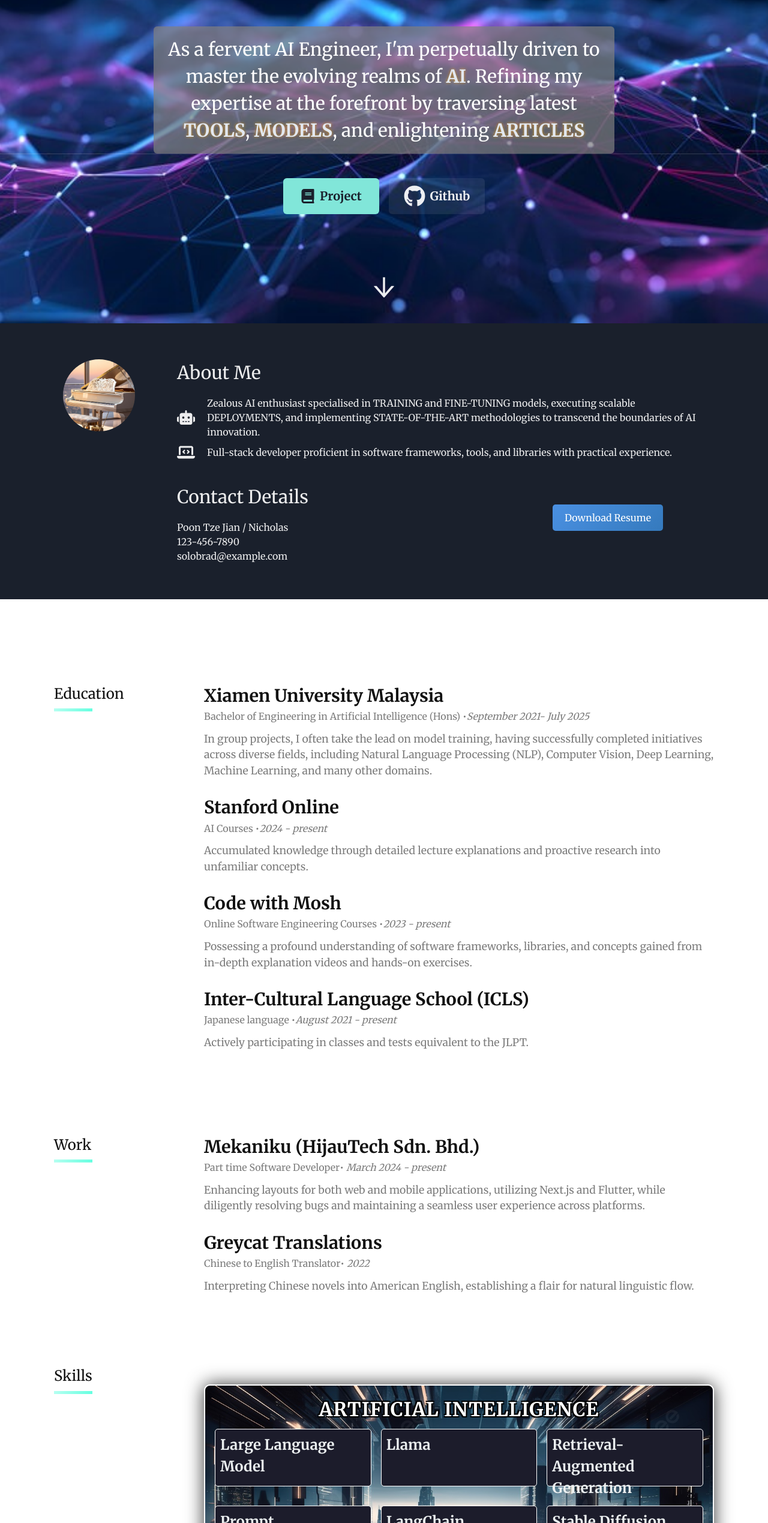
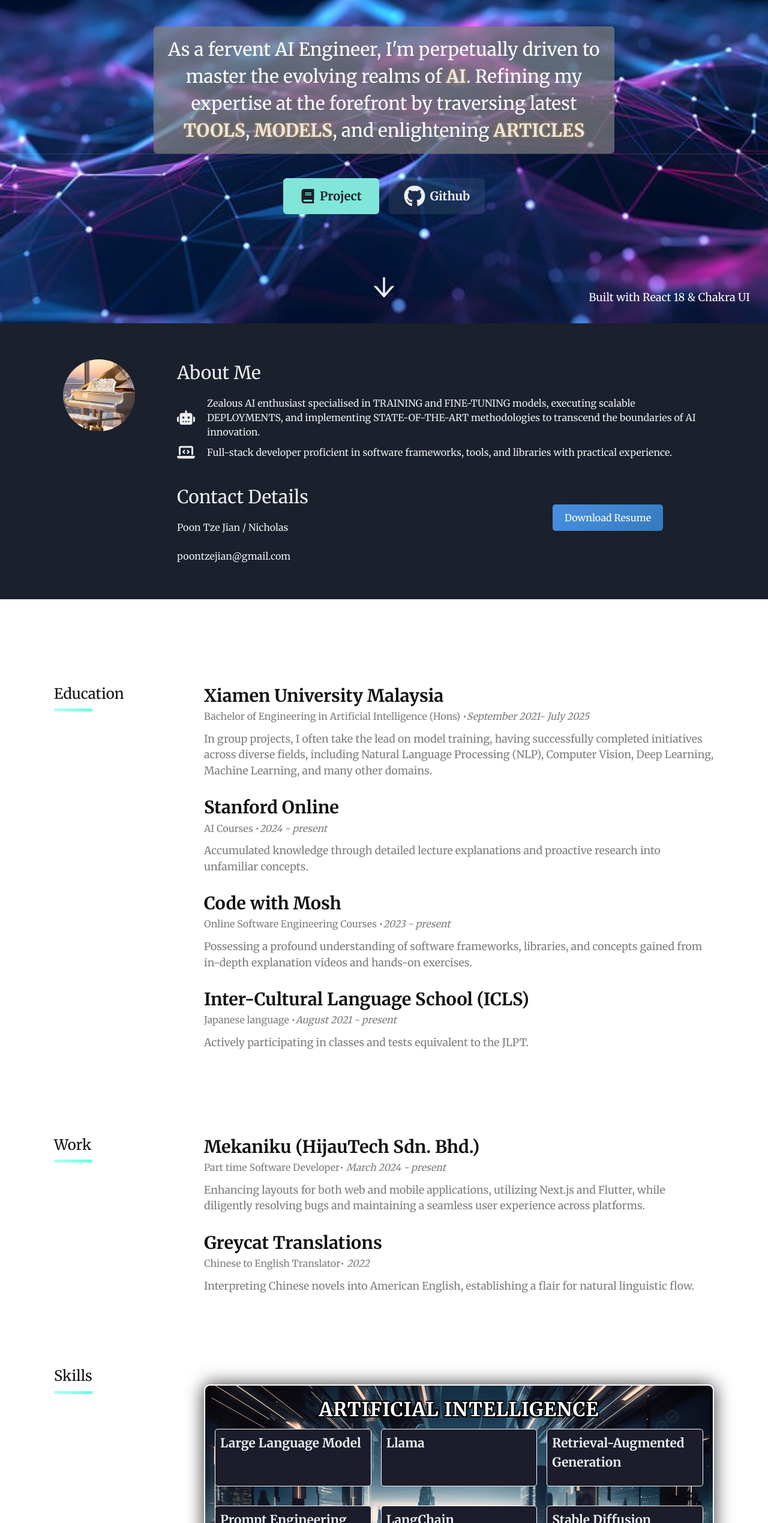
Before and after one commit to Solobrad/My-portfolio---React18, a React (Vite) app: page / in a window 1280 px wide. Shown: the part 261-2800 px from the top of the page at 60% size. Built offline with nearby package versions, Linux system fonts and the light colour scheme.

Commit message:
changing infos

```diff
--- a/index.html
+++ b/index.html
@@ -12,7 +12,8 @@
     <title>Nicholas Poon | Portfolio</title>
     <meta
       name="description"
-      content="Welcome to my portfolio. I am a passionate Engineer skilled in various AI categories. Explore my projects and get in touch!"
+      content="Welcome to my portfolio built with React 18 and Chakra UI. I am a passionate Engineer skilled in various AI categories. Explore my projects and get in touch!
+      "
     />
     <meta
       name="keywords"
--- a/public/resumeData.json
+++ b/public/resumeData.json
@@ -6,8 +6,8 @@
       "image": "profile.jpeg",
       "bio1": "Zealous AI enthusiast specialised in TRAINING and FINE-TUNING models, executing scalable DEPLOYMENTS, and implementing STATE-OF-THE-ART methodologies to transcend the boundaries of AI innovation.",
       "bio2": "Full-stack developer proficient in software frameworks, tools, and libraries with practical experience.",
-      "phone": "123-456-7890",
-      "email": "solobrad@example.com",
+      "phone": "",
+      "email": "poontzejian@gmail.com",
       "resumedownload": "https://example.com/resume.pdf"
     },
     "resume":{
@@ -66,11 +66,11 @@
 
     ],
     "Software Development": [
-      { "name": "VueJs" },
-      { "name": "ReactJs" },
-      { "name": "CSS" },
-      { "name": "PHP" },
-      { "name": "JAVA" }
+      { "name": "Next.Js" },
+      { "name": "React" },
+      { "name": "Tailwind CSS" },
+      { "name": "Object-Oriented Programming" },
+      { "name": "Flutter" }
     ]
   }
 
--- a/src/components/Header.tsx
+++ b/src/components/Header.tsx
@@ -217,6 +217,11 @@
             <Icon as={AiOutlineArrowDown} boxSize={12} />
           </Link>
         </Box>
+        <Box textAlign="center" position="absolute" bottom="30px" right="30px">
+          <Text color="white" fontSize="lg">
+            Built with React 18 & Chakra UI
+          </Text>
+        </Box>
       </Box>
     );
   }
--- a/src/components/Resume/Resume.css
+++ b/src/components/Resume/Resume.css
@@ -175,7 +175,7 @@
     grid-template-columns: repeat(3, 1fr); /* Two columns on smaller screens */
   }
   .fancy-item {
-    font-size: 1.5rem;
+    font-size: 1.3rem;
   }
 
 }
```
